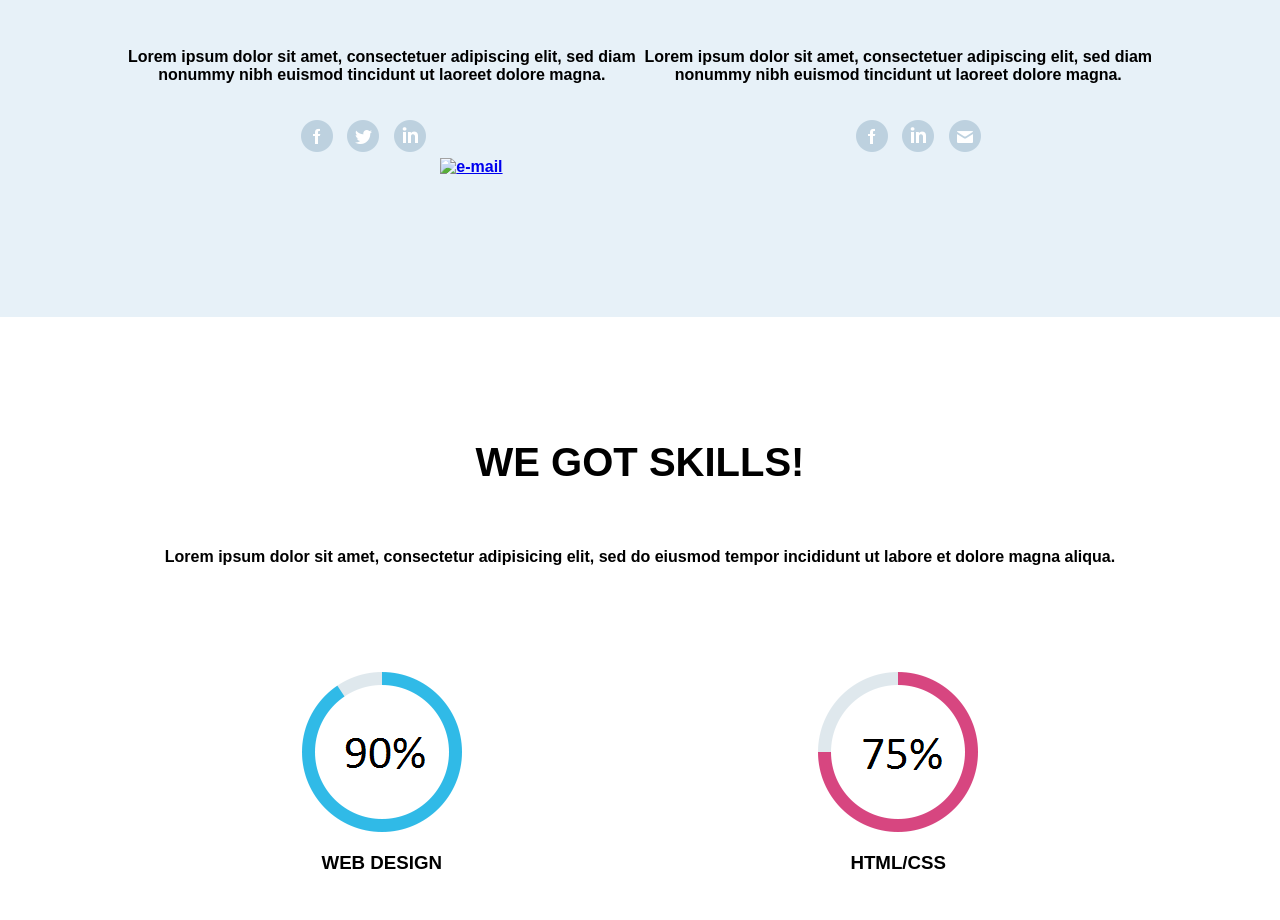
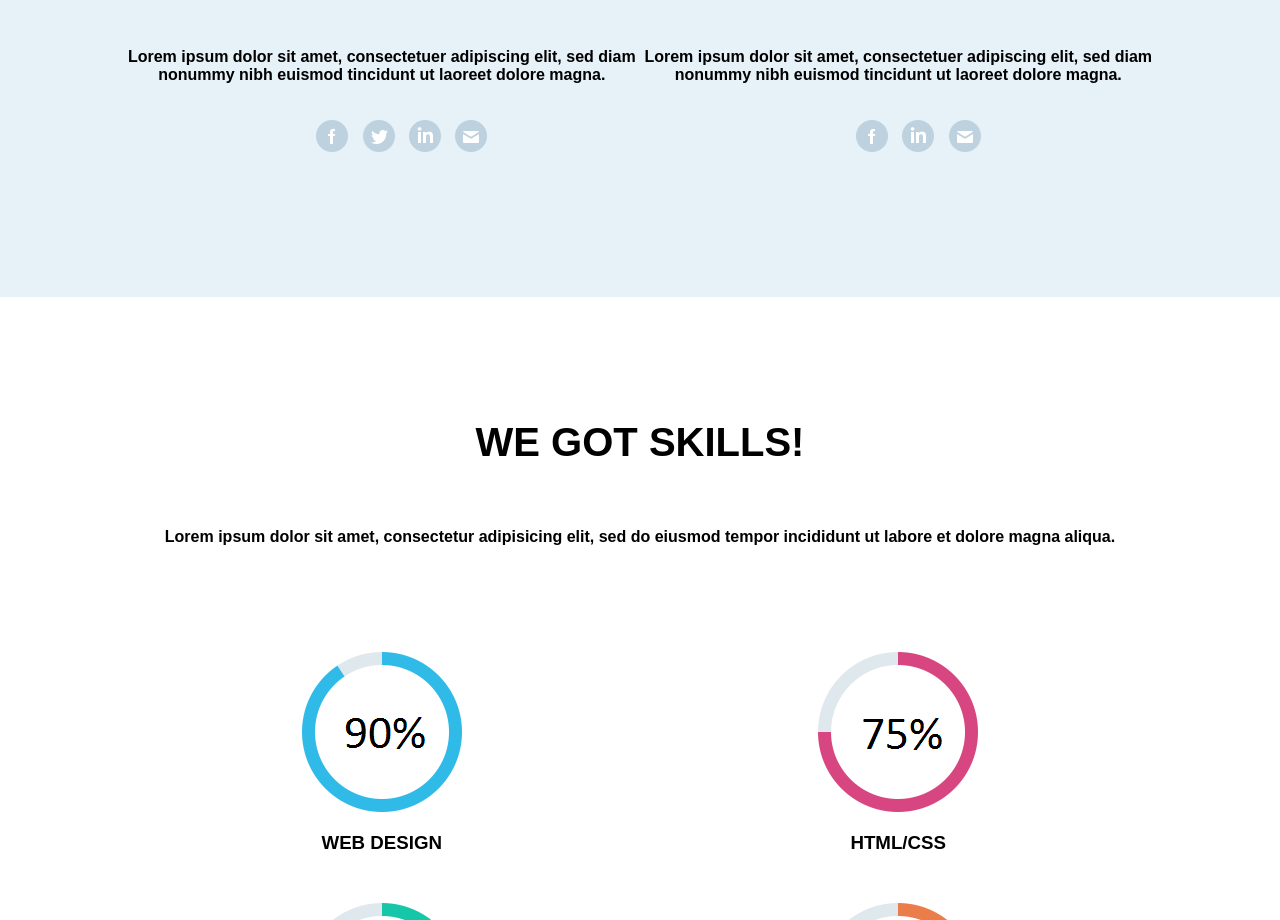
Before and after one commit to equinox08/Cuda, a plain HTML site: page Project1/project1.html in a window 1280 px wide. Shown: the part 2667-3587 px from the top of the page. Drawn offline with Linux system fonts and the light colour scheme.

Commit message:
Add files via upload

```diff
--- a/Project1/project1.html
+++ b/Project1/project1.html
@@ -200,7 +200,7 @@
                                     </li>
                                       <li>
                                             <a href="#">
-                                                <img src="Project1/Project1/mail.png" alt="e-mail">
+                                                <img src="Project1/mail.png" alt="e-mail">
                                             </a>
                                       </li>
                             </ul>
```
